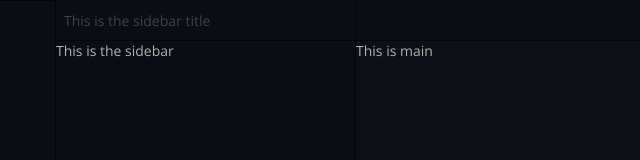
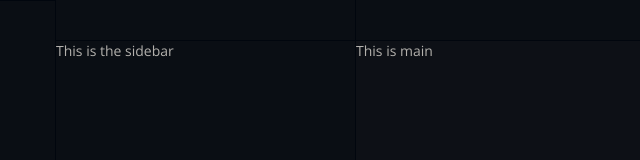
Before and after one commit to qgolsteyn/corner-kick, a React app: page / in a window 1280 px wide. Shown: the top 160 px of the page, without its empty margins (0-640 px from the left). Built offline with nearby package versions, Linux system fonts and the light colour scheme; what typesafe-actions would draw is missing.

Commit message:
Add Portal (#242)
* Add Portal

* Fixed README to 4 spaces

* Add table of content for design notes

```diff
--- a/src/App.tsx
+++ b/src/App.tsx
@@ -5,10 +5,7 @@
 import * as React from 'react';
 import { Provider } from 'react-redux';
 
-import { Console } from './components/portals/Console';
-import { Main } from './components/portals/Main';
-import { Sidebar } from './components/portals/Sidebar';
-import { SidebarTitle } from './components/portals/SidebarTitle';
+import { Portal, PortalLocation } from './components/Portal';
 import { createStore } from './store';
 import { Theme } from './style/Theme';
 
@@ -21,10 +18,9 @@ const store = createStore();
 export const App = () => (
     <Provider store={store}>
         <Theme>
-            <Sidebar>This is the sidebar</Sidebar>
-            <Main>This is main</Main>
-            <SidebarTitle text="This is the sidebar title" />
-            <Console>This is the console</Console>
+            <Portal portalLocation={PortalLocation.SIDEBAR}>This is the sidebar</Portal>
+            <Portal portalLocation={PortalLocation.MAIN}>This is main</Portal>
+            <Portal portalLocation={PortalLocation.CONSOLE}>This is the console</Portal>
         </Theme>
     </Provider>
 );
--- /dev/null
+++ b/src/components/Portal/index.ts
@@ -0,0 +1,66 @@
+/*
+ * This file defines a React component which adds other elements
+ * in the main area of the application
+ */
+
+import * as React from 'react';
+import * as ReactDOM from 'react-dom';
+
+import { UnknownPortalException } from 'SRC/utils/exceptions';
+
+/**
+ * The area where we wish to portal content to
+ *
+ * These areas include:
+ * -   **main:** Contains the primary focus of the page
+ * -   **sidebarTitle:** Contains the page title and additional options
+ *     specific to the page
+ * -   **sidebar:** Contains additional controls or information relevant
+ *     to the current page
+ * -   **sidebarControl:** Contains navigation controls to switch between pages
+ * -   **console:** Contains views visible across the application
+ * -   **footer(Left|Right):** Contains simple breadcrumbs of information
+ *     relevant to the application as a whole or to the current page
+ */
+export enum PortalLocation {
+    MAIN = 'main',
+    SIDEBAR = 'sidebar',
+    SIDEBAR_CONTROL = 'sidebarControl',
+    SIDEBAR_TITLE = 'sidebarTitle',
+    CONSOLE = 'console',
+    MAIN_TITLE = 'mainTitle',
+    FOOTER_RIGHT = 'footerRight',
+    FOOTER_LEFT = 'footerLeft',
+}
+
+interface IPortalProps {
+    /**
+     * The area where we wish to portal content to
+     */
+    portalLocation: PortalLocation;
+
+    /**
+     * The content to portal
+     */
+    children: React.ReactNode | React.ReactNodeArray;
+}
+
+/**
+ * This component adds its children to a provided area of the application
+ */
+export const Portal = (props: IPortalProps) => {
+    // Fetch the HTML node we are portaling to
+    const portalNode = document.getElementById(props.portalLocation);
+
+    if (portalNode !== null) {
+        // Create a React Portal based on the node we just found
+        return ReactDOM.createPortal(props.children, portalNode);
+    } else {
+        // Can't locate the HTML node. Something is off.
+        throw new UnknownPortalException(
+            `Can't locate DOM node "${
+                props.portalLocation
+            }". Make sure it is defined in index.html.`,
+        );
+    }
+};
--- a/src/components/portals/Console.tsx
+++ /dev/null
@@ -1,14 +0,0 @@
-/*
- * This file defines a React component which adds other elements
- * in the console area of the application
- */
-
-import * as React from 'react';
-import * as ReactDOM from 'react-dom';
-
-/**
- * This components adds its children to the console area of the application
- */
-export const Console = (props: { children: React.ReactNode }) => {
-    return ReactDOM.createPortal(props.children, document.getElementById('console')!);
-};
--- a/src/components/portals/Main.tsx
+++ /dev/null
@@ -1,14 +0,0 @@
-/*
- * This file defines a React component which adds other elements
- * in the main area of the application
- */
-
-import * as React from 'react';
-import * as ReactDOM from 'react-dom';
-
-/**
- * This components adds its children to the main area of the application
- */
-export const Main = (props: { children: React.ReactNode }) => {
-    return ReactDOM.createPortal(props.children, document.getElementById('main')!);
-};
--- a/src/components/portals/Sidebar.tsx
+++ /dev/null
@@ -1,25 +0,0 @@
-/*
- * This file defines the layout of the sidebar area of the
- * application
- */
-
-import * as React from 'react';
-import Scrollbars from 'react-custom-scrollbars';
-import * as ReactDOM from 'react-dom';
-
-/**
- * Display a sidebar with support for a scrollbar if the content
- * doesn't fit within the viewport
- */
-export class Sidebar extends React.Component {
-    public render() {
-        /*
-         * Here, we define the sidebar scrollbars and inject the children
-         * content into it.
-         */
-        return ReactDOM.createPortal(
-            <Scrollbars>{this.props.children}</Scrollbars>,
-            document.getElementById('sidebar')!,
-        );
-    }
-}
--- a/src/components/portals/SidebarTitle.tsx
+++ /dev/null
@@ -1,44 +0,0 @@
-/*
- * This file defines the layout for the sidebar title area
- * of the application
- */
-
-import * as React from 'react';
-import * as ReactDOM from 'react-dom';
-
-import styled from 'SRC/utils/styled-components';
-
-/**
- * Defines the styling of the sidebar title area
- */
-const Wrapper = styled.div`
-    width: 100%;
-    height: 100%;
-
-    display: flex;
-    align-items: center;
-
-    color: ${(props) => props.theme.colors.subdued};
-
-    padding: 8px;
-`;
-
-interface ISidebarTitleProps {
-    /**
-     * The sidebar title
-     */
-    text: string;
-}
-
-/**
- * Displays a sidebar title in the correct area of the application
- */
-export const SidebarTitle = (props: ISidebarTitleProps) => {
-    /*
-     * Here, we add the sidebar title in the correct area of the application.
-     */
-    return ReactDOM.createPortal(
-        <Wrapper>{props.text}</Wrapper>,
-        document.getElementById('sidebarTitle')!,
-    );
-};
--- /dev/null
+++ b/src/utils/exceptions.ts
@@ -0,0 +1,17 @@
+/*
+ * This file defines custom exception types for the application
+ */
+
+/**
+ * Thrown when we are trying to portal to an unknown location
+ * in the DOM.
+ *
+ * This is most likely due to a change in index.html that was
+ * not taken into account in the React Portal component
+ */
+export class UnknownPortalException extends Error {
+    constructor(message: string) {
+        super(message);
+        this.name = 'UnknownPortalException';
+    }
+}
```
Also changed, not shown: src/components/Portal/README.md (added), 1 other file (tests, documents, lock files or other folders).
